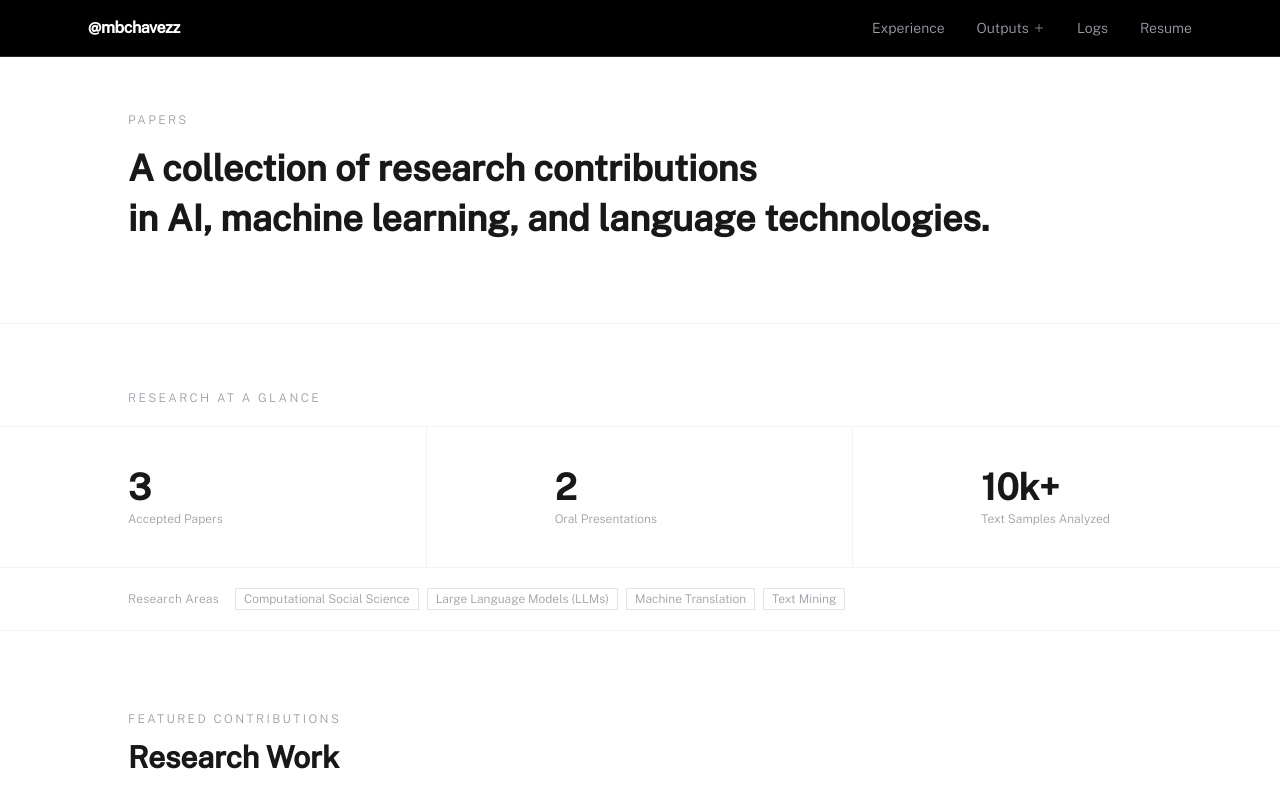
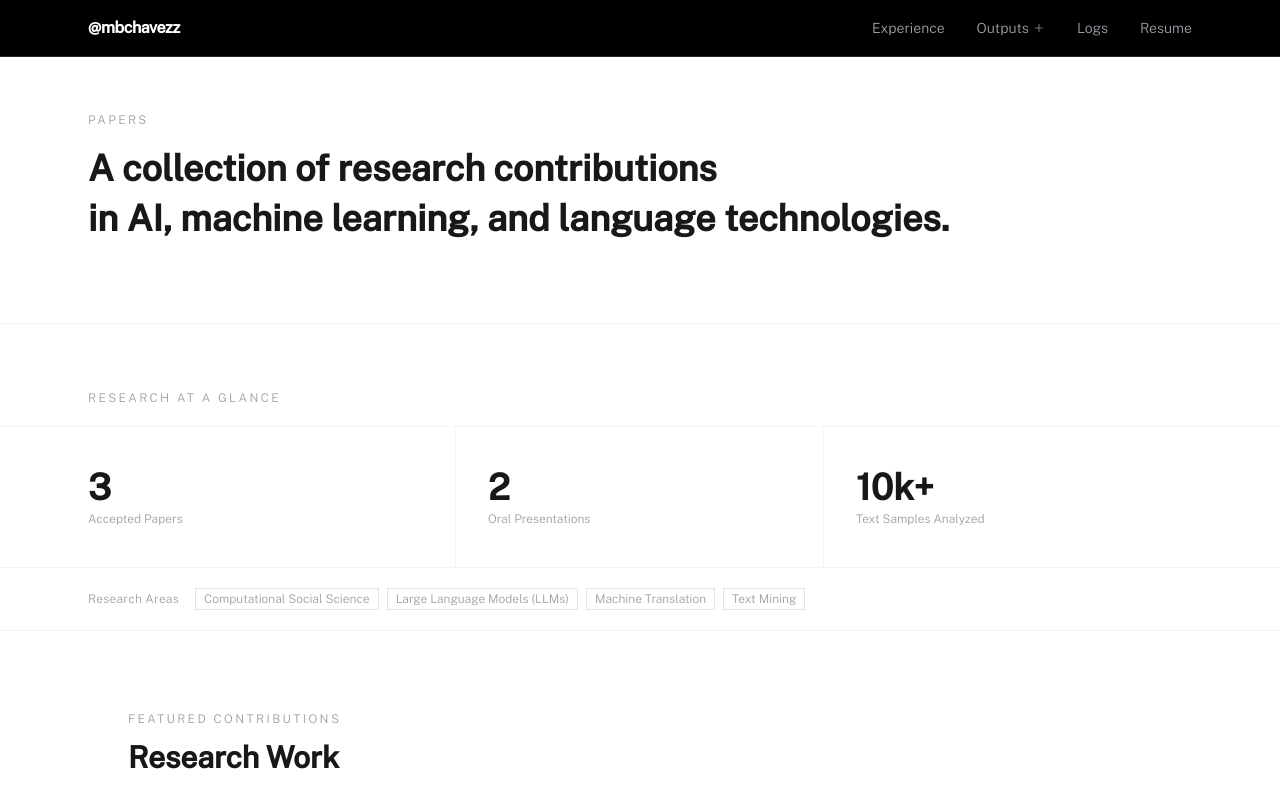
Before and after one commit to mbchavez27/mbchavezzportfolio, a React (Vite) app: page /papers in a window 1280 px wide. Shown: the top 800 px of the page. Built offline with nearby package versions, Linux system fonts and the light colour scheme.

Commit message:
style(layout): center shared page sections and the experience page

```diff
--- a/src/components/molecules/PageHero.tsx
+++ b/src/components/molecules/PageHero.tsx
@@ -9,7 +9,7 @@ type Props = {
 
 export default function PageHero({ eyebrow, children }: Props) {
   return (
-    <motion.div {...revealOnLoad({ y: 20 })} className="mb-20 px-6 sm:px-10 md:px-24 lg:px-32">
+    <motion.div {...revealOnLoad({ y: 20 })} className="mb-20 page-container">
       <p className="font-body font-light text-xs text-zinc-400 tracking-[0.2em] uppercase mb-4">{eyebrow}</p>
       <h1 className="font-display text-3xl md:text-4xl font-semibold text-zinc-900 leading-snug">{children}</h1>
     </motion.div>
--- a/src/components/molecules/SectionIntro.tsx
+++ b/src/components/molecules/SectionIntro.tsx
@@ -8,7 +8,7 @@ type Props = {
 
 export default function SectionIntro({ title, subtitle }: Props) {
   return (
-    <motion.div {...revealOnScroll()} className="px-6 sm:px-10 md:px-24 lg:px-32 pt-20 pb-10">
+    <motion.div {...revealOnScroll()} className="page-container pt-20 pb-10">
       <h2 className="font-display text-2xl md:text-3xl font-semibold text-zinc-900 mb-3">{title}</h2>
       <p className="font-body font-light text-sm text-zinc-400">{subtitle}</p>
     </motion.div>
--- a/src/components/organisms/AtAGlance.tsx
+++ b/src/components/organisms/AtAGlance.tsx
@@ -23,18 +23,18 @@ export default function AtAGlance({ title, stats, tagGroups }: Props) {
     <motion.div {...revealOnScroll()} className="border-t border-b border-zinc-100 mb-20 relative overflow-hidden">
       <AccentRule />
 
-      <div className="px-6 sm:px-10 md:px-24 lg:px-32 pt-16 pb-5 border-b border-zinc-100">
-        <p className="font-body font-light text-xs text-zinc-400 tracking-[0.2em] uppercase">{title}</p>
+      <div className="pt-16 pb-5 border-b border-zinc-100">
+        <p className="page-container font-body font-light text-xs text-zinc-400 tracking-[0.2em] uppercase">{title}</p>
       </div>
 
       <div
-        className={`grid grid-cols-1 ${statColumns[stats.length] ?? "sm:grid-cols-3"} divide-y sm:divide-y-0 sm:divide-x divide-zinc-100`}
+        className={`page-container grid grid-cols-1 ${statColumns[stats.length] ?? "sm:grid-cols-3"} divide-y sm:divide-y-0 sm:divide-x divide-zinc-100`}
       >
         {stats.map((stat, i) => (
           <motion.div
             key={stat.label}
             {...revealOnScroll({ y: 16, delay: i * 0.1, duration: 0.5 })}
-            className="px-6 sm:px-10 md:px-24 lg:px-32 py-10"
+            className="py-10 sm:px-8 sm:first:pl-0"
           >
             <p className="font-display text-4xl font-semibold text-zinc-900 mb-1">{stat.value}</p>
             <p className="font-body font-light text-xs text-zinc-400">{stat.label}</p>
@@ -43,14 +43,13 @@ export default function AtAGlance({ title, stats, tagGroups }: Props) {
       </div>
 
       {tagGroups.map((group) => (
-        <div
-          key={group.label}
-          className="px-6 sm:px-10 md:px-24 lg:px-32 py-5 border-t border-zinc-100 flex flex-wrap items-center gap-2"
-        >
-          <p className="font-body font-light text-xs text-zinc-400 tracking-wide mr-2">{group.label}</p>
-          {group.tags.map((tag) => (
-            <Tag key={tag} label={tag} variant="light" />
-          ))}
+        <div key={group.label} className="py-5 border-t border-zinc-100">
+          <div className="page-container flex flex-wrap items-center gap-2">
+            <p className="font-body font-light text-xs text-zinc-400 tracking-wide mr-2">{group.label}</p>
+            {group.tags.map((tag) => (
+              <Tag key={tag} label={tag} variant="light" />
+            ))}
+          </div>
         </div>
       ))}
     </motion.div>
--- a/src/pages/ExperiencePage.tsx
+++ b/src/pages/ExperiencePage.tsx
@@ -8,7 +8,7 @@ export default function ExperiencePage() {
       <PageHero eyebrow="Experience">
         Experience spanning research, <br className="hidden md:inline" />engineering, and live production.
       </PageHero>
-      <div className="px-6 sm:px-10 md:px-24 lg:px-32 pb-32">
+      <div className="page-container pb-32">
         <ExperienceTimelineContainer />
         <EducationTimelineContainer />
       </div>
```
